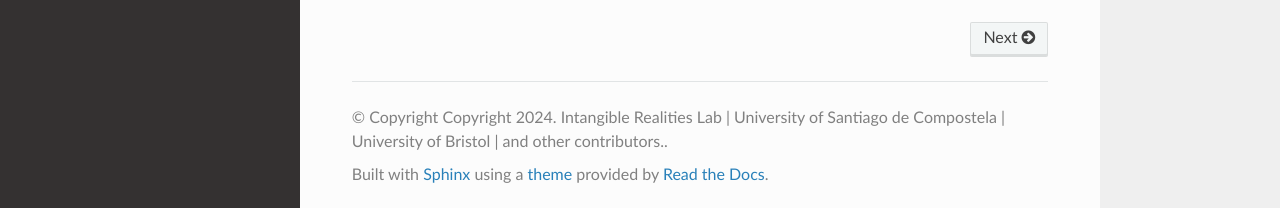
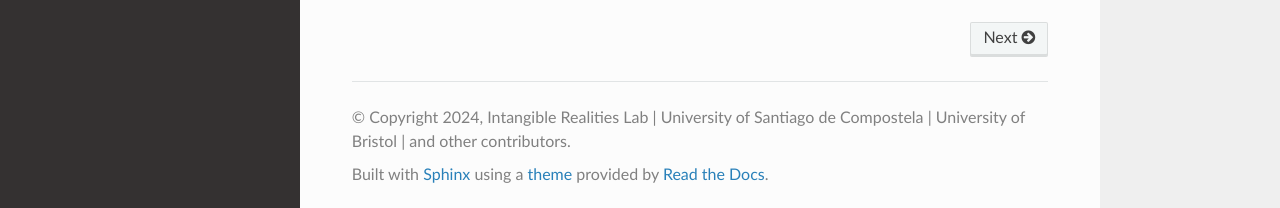
Before and after one commit to IRL2/nanover-docs, a Sphinx documentation site: the page built from source/index.rst, in a window 1280 px wide and 900 px high, scrolled down 857 px. Shown: the part 689-897 px from the top of the window. Built offline with Sphinx 7.4.7 and the Read the Docs theme 2.0.0, drawn with Linux system fonts in a browser that asks for light colours; pages that are not in the unit, such as notebooks, are missing from menus.

Commit message:
Reformat

```diff
--- a/source/conf.py
+++ b/source/conf.py
@@ -21,7 +21,7 @@ subprocess.call([sys.executable, './install.py'])
 
 project = 'NanoVer'
 
-copyright = 'Copyright 2024. Intangible Realities Lab | University of Santiago de Compostela | University of Bristol | and other contributors.'
+copyright = '2024, Intangible Realities Lab | University of Santiago de Compostela | University of Bristol | and other contributors'
 
 author = 'Intangible Realities Laboratory'
 
```
